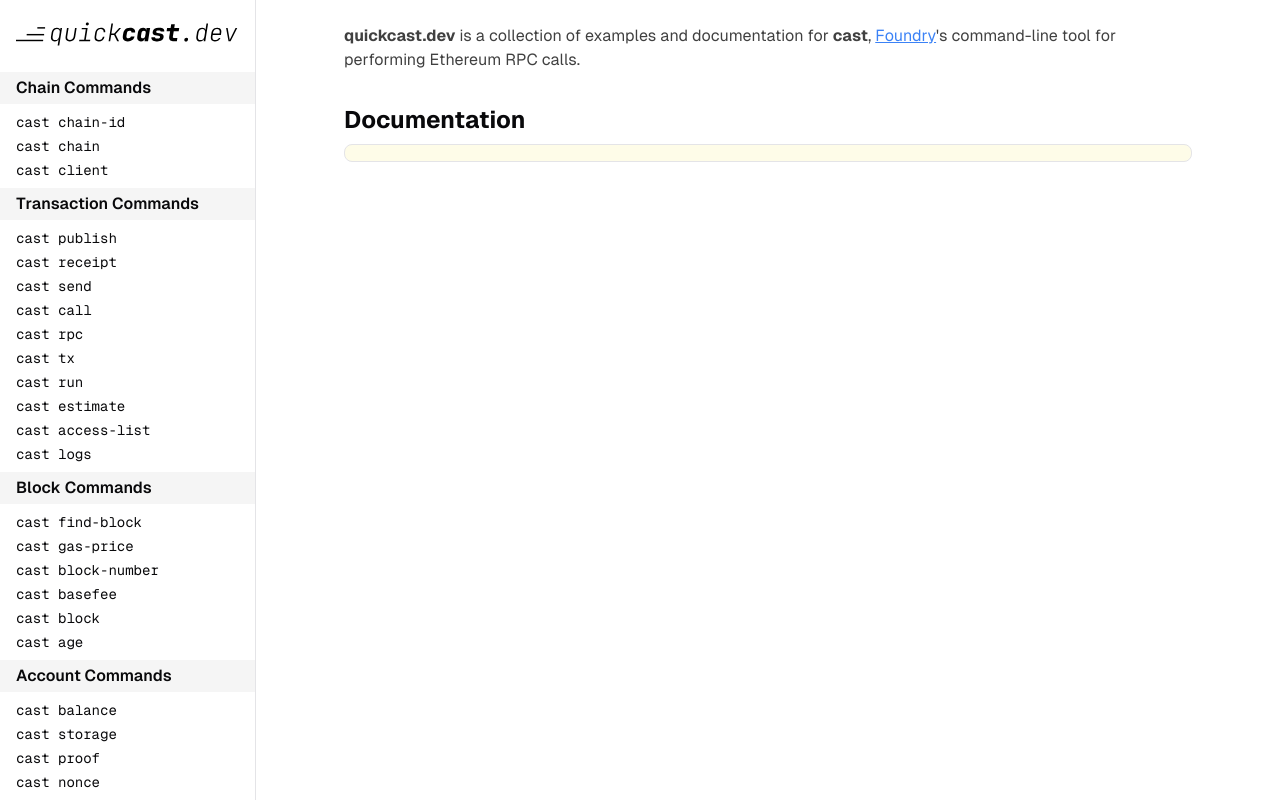
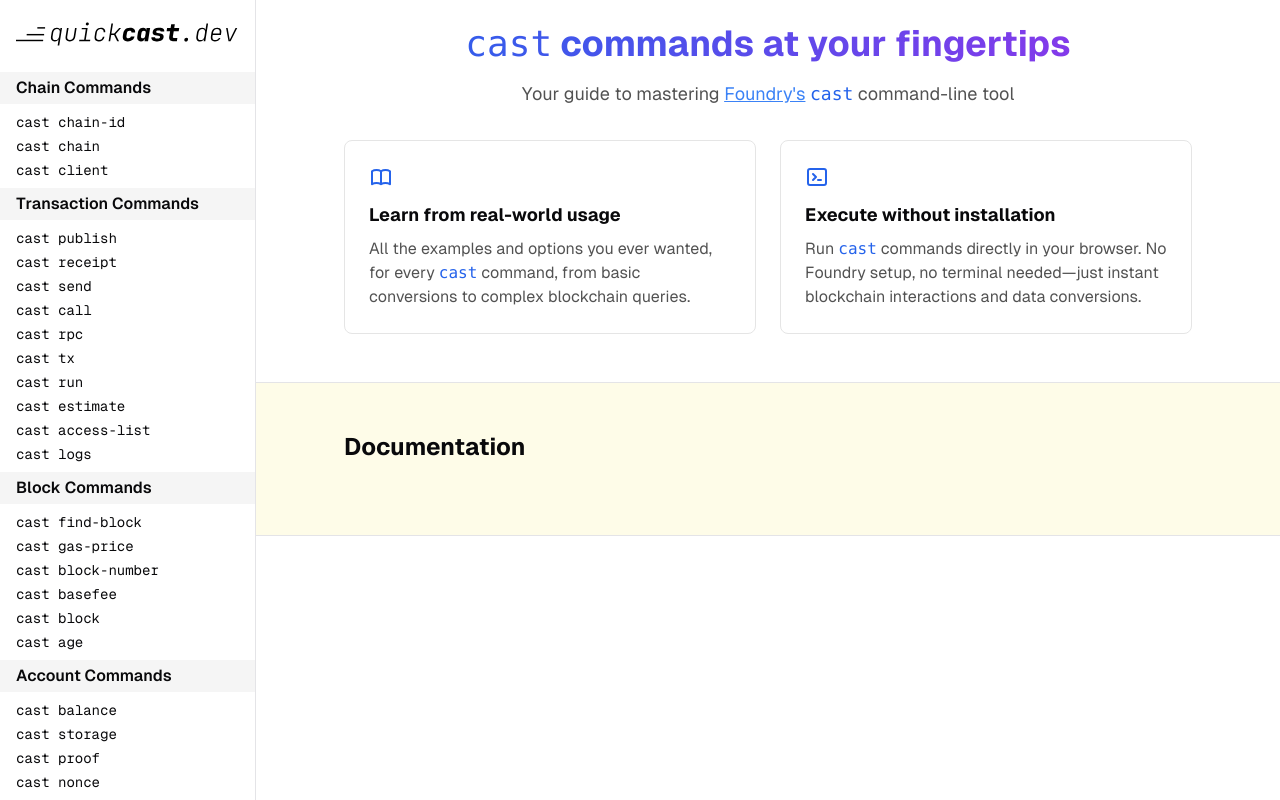
Before and after one commit to velvet-shark/quickcast, a Next.js app: page / in a window 1280 px wide. Shown: the top 800 px of the page. Built offline with nearby package versions, Linux system fonts and the light colour scheme.

Commit message:
Homepage layout, headline, subheadline, site description, copy button location and behavior

```diff
--- a/app/(commands)/components/CommandPageTemplate.tsx
+++ b/app/(commands)/components/CommandPageTemplate.tsx
@@ -10,8 +10,13 @@
 }
 
 export function CommandPageTemplate({ content, runCommand, examples }: CommandPageTemplateProps) {
+  const hasTopContent = runCommand || examples;
+
   return (
     <>
+      {/* Only render this div if there's top content */}
+      {hasTopContent && (
+        <div className="space-y-6">
           {/* Run command (Optional) */}
           {runCommand && (
             <div>
@@ -31,15 +36,19 @@
               </section>
             </div>
           )}
+        </div>
+      )}
 
       {/* Command Documentation */}
-      <div>
-        <h2 className="text-2xl font-bold mb-2">Documentation</h2>
-        <section className="bg-yellow-50 dark:bg-neutral-900 rounded-lg px-4 py-2 border dark:border-neutral-800">
+      <div className={`-mx-6 sm:-mx-8 md:-mx-12 lg:-mx-24 ${!hasTopContent ? "-mt-4 sm:-mt-6" : ""}`}>
+        <div className="bg-yellow-50 border-y">
+          <div className="max-w-[1200px] mx-auto px-6 sm:px-8 md:px-12 lg:px-24 py-12">
+            <h2 className="text-2xl font-bold mb-6">Documentation</h2>
             <div className="prose dark:prose-invert max-w-none">
               <Markdown content={content ?? ""} className="bg-yellow-50" />
             </div>
-        </section>
+          </div>
+        </div>
       </div>
     </>
   );
--- a/app/components/CodeBlock.tsx
+++ b/app/components/CodeBlock.tsx
@@ -10,13 +10,17 @@
 export const CodeBlock: React.FC<CodeBlockProps> = ({ children, language }) => {
   return (
     <div className="relative group font-mono">
+      <div className="absolute right-0 top-0 p-2 z-10">
+        <CopyButton text={children} />
+      </div>
       <SyntaxHighlighter
         style={theme}
-        className="rounded-none"
+        className="rounded-none !pr-12"
         // language={language}
         language="shell"
         customStyle={{
-          fontFamily: "var(--font-mono)"
+          fontFamily: "var(--font-mono)",
+          margin: 0
         }}
         codeTagProps={{
           style: {
@@ -33,9 +37,6 @@
       >
         {children}
       </SyntaxHighlighter>
-      <div className="absolute right-2 top-2">
-        <CopyButton text={children} />
-      </div>
     </div>
   );
 };
--- a/app/components/CopyButton.tsx
+++ b/app/components/CopyButton.tsx
@@ -14,15 +14,15 @@
   return (
     <button
       onClick={copy}
-      className="p-2 rounded-md hover:bg-neutral-700/50 hover:border hover:border-neutral-600 bg-neutral-800/50"
+      className="p-1.5 rounded-md hover:bg-neutral-700 bg-neutral-800/90 border border-neutral-700 hover:border-neutral-600 transition-colors"
       aria-label="Copy to clipboard"
     >
       {copied ? (
-        <svg className="w-5 h-5 text-green-500" viewBox="0 0 24 24" fill="none" stroke="currentColor">
+        <svg className="w-4 h-4 text-green-400" viewBox="0 0 24 24" fill="none" stroke="currentColor">
           <path strokeLinecap="round" strokeLinejoin="round" strokeWidth={2} d="M5 13l4 4L19 7" />
         </svg>
       ) : (
-        <svg className="w-5 h-5 text-neutral-400" viewBox="0 0 24 24" fill="none" stroke="currentColor">
+        <svg className="w-4 h-4 text-neutral-300" viewBox="0 0 24 24" fill="none" stroke="currentColor">
           <rect x="9" y="9" width="13" height="13" rx="2" ry="2" strokeWidth={2} />
           <path d="M5 15H4a2 2 0 01-2-2V4a2 2 0 012-2h9a2 2 0 012 2v1" strokeWidth={2} />
         </svg>
--- a/app/page.tsx
+++ b/app/page.tsx
@@ -10,21 +10,71 @@
       <div className="sm:hidden mb-6 flex justify-center">
         <Image src="/quickcast-logo.svg" alt="QuickCast Logo" width={225} height={60} priority />
       </div>
-            <p className="text-neutral-700 mb-4">
-                <strong>quickcast.dev</strong> is a collection of examples and documentation for{" "}
-                <span className="font-bold">cast</span>,{" "}
-                <a href="https://getfoundry.sh/" className="text-blue-500 underline" target="_blank">
-                    Foundry
-                </a>
-                &apos;s command-line tool for performing Ethereum RPC calls.
+
+      <div className="space-y-8 mb-12">
+        <div className="text-center">
+          <h1 className="text-4xl font-bold mb-4 bg-gradient-to-r from-blue-600 to-purple-600 text-transparent bg-clip-text">
+            <code className="font-mono font-normal">cast</code> commands at your fingertips
+          </h1>
+          <p className="text-lg text-neutral-600">
+            Your guide to mastering{" "}
+            <a href="https://getfoundry.sh/" className="text-blue-500 hover:text-blue-600 underline" target="_blank">
+              Foundry&apos;s
+            </a>{" "}
+            <code className="text-blue-600 font-mono">cast</code> command-line tool
           </p>
+        </div>
 
-            <h2 className="text-2xl font-bold mb-2 mt-8">Documentation</h2>
-            <section className="bg-yellow-50 dark:bg-neutral-900 rounded-lg px-4 py-2 border dark:border-neutral-800">
-                <div className="prose dark:prose-invert max-w-none">
+        <div className="grid sm:grid-cols-2 gap-6">
+          <div className="bg-white dark:bg-neutral-900 p-6 rounded-lg border border-neutral-200 dark:border-neutral-800">
+            <div className="mb-3 text-blue-600">
+              <svg className="w-6 h-6" fill="none" stroke="currentColor" viewBox="0 0 24 24">
+                <path
+                  strokeLinecap="round"
+                  strokeLinejoin="round"
+                  strokeWidth={2}
+                  d="M12 6.253v13m0-13C10.832 5.477 9.246 5 7.5 5S4.168 5.477 3 6.253v13C4.168 18.477 5.754 18 7.5 18s3.332.477 4.5 1.253m0-13C13.168 5.477 14.754 5 16.5 5c1.747 0 3.332.477 4.5 1.253v13C19.832 18.477 18.247 18 16.5 18c-1.746 0-3.332.477-4.5 1.253"
+                />
+              </svg>
+            </div>
+            <h3 className="font-bold text-lg mb-2">Learn from real-world usage</h3>
+            <p className="text-neutral-600 dark:text-neutral-300">
+              All the examples and options you ever wanted, for every{" "}
+              <code className="text-blue-600 font-mono">cast</code> command, from basic conversions to complex
+              blockchain queries.
+            </p>
+          </div>
+
+          <div className="bg-white dark:bg-neutral-900 p-6 rounded-lg border border-neutral-200 dark:border-neutral-800">
+            <div className="mb-3 text-blue-600">
+              <svg className="w-6 h-6" fill="none" stroke="currentColor" viewBox="0 0 24 24">
+                <path
+                  strokeLinecap="round"
+                  strokeLinejoin="round"
+                  strokeWidth={2}
+                  d="M8 9l3 3-3 3m5 0h3M5 20h14a2 2 0 002-2V6a2 2 0 00-2-2H5a2 2 0 00-2 2v12a2 2 0 002 2z"
+                />
+              </svg>
+            </div>
+            <h3 className="font-bold text-lg mb-2">Execute without installation</h3>
+            <p className="text-neutral-600 dark:text-neutral-300">
+              Run <code className="text-blue-600 dark:text-blue-400 font-mono">cast</code> commands directly in your
+              browser. No Foundry setup, no terminal needed—just instant blockchain interactions and data conversions.
+            </p>
+          </div>
+        </div>
+      </div>
+
+      <div className={`-mx-6 sm:-mx-8 md:-mx-12 lg:-mx-24`}>
+        <section className="bg-yellow-50 border-y">
+          <div className="max-w-[1200px] mx-auto px-6 sm:px-8 md:px-12 lg:px-24 py-12">
+            <h2 className="text-2xl font-bold mb-6">Documentation</h2>
+            <div className="prose max-w-none">
               <Markdown content={content ?? ""} className="bg-yellow-50" />
+            </div>
           </div>
         </section>
       </div>
+    </div>
   );
 }
```
Lines whose indentation alone changed are shown as unchanged.
